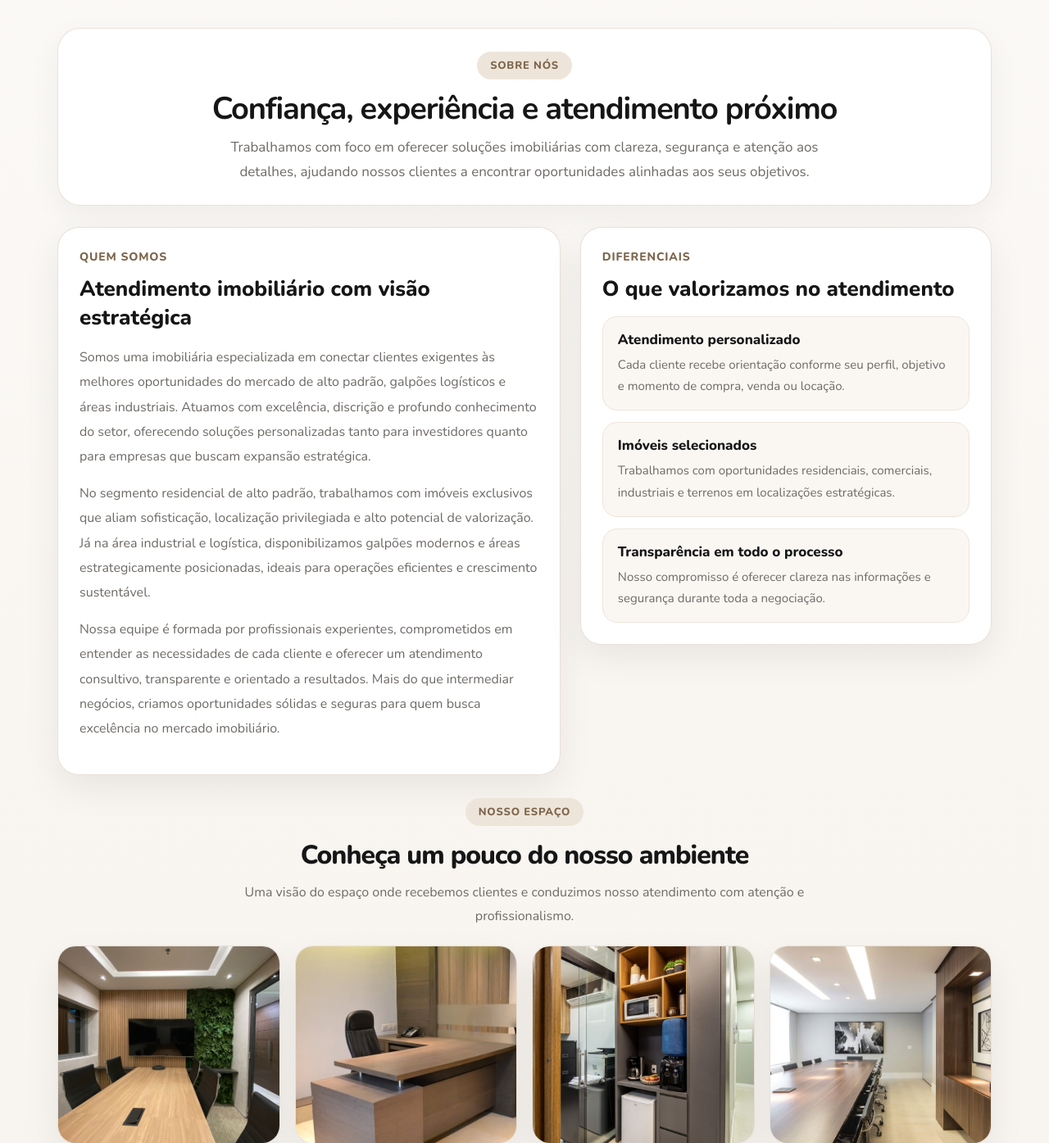
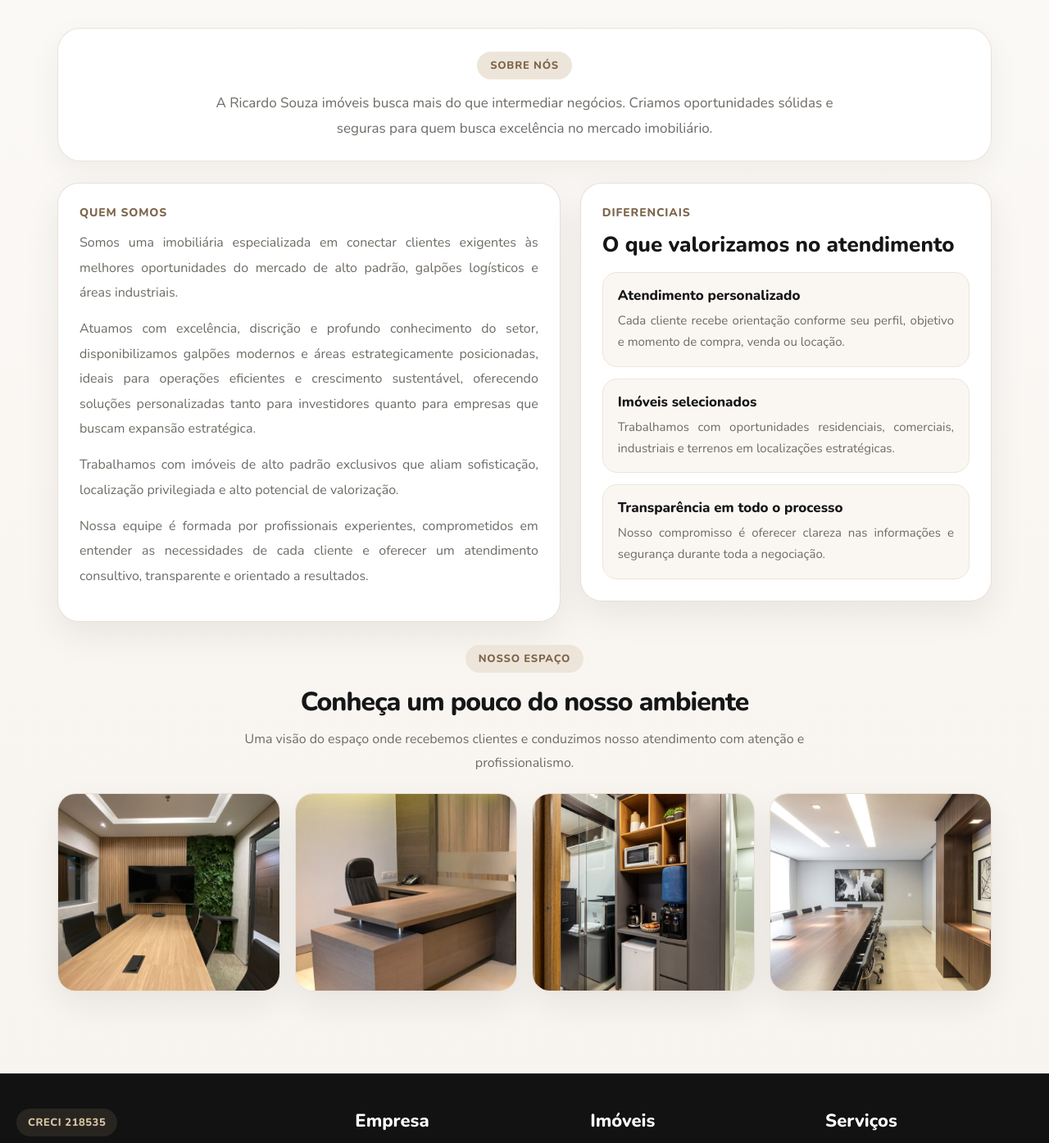
Before and after one commit to Site-Corretor/corretor-imoveis, a PHP site: page /sobre.php in a window 1280 px wide. Shown: the part 107-1502 px from the top of the page at 82% size. Run offline with PHP 8.4, Linux system fonts and the light colour scheme.

Commit message:
Trocando e justificando texto da pagina sobre nós

```diff
--- a/sobre.php
+++ b/sobre.php
@@ -42,20 +42,21 @@
     <main class="sobre-page">
         <div class="sobre-topo">
             <span class="section-label">Sobre nós</span>
-            <h1>Confiança, experiência e atendimento próximo</h1>
-            <p>Trabalhamos com foco em oferecer soluções imobiliárias com clareza, segurança e atenção aos detalhes, ajudando nossos clientes a encontrar oportunidades alinhadas aos seus objetivos.</p>
+
+            <p>A Ricardo Souza imóveis busca mais do que intermediar negócios. Criamos oportunidades sólidas e seguras para quem busca excelência no mercado imobiliário.</p>
         </div>
 
         <div class="sobre-grid">
             <div class="sobre-card">
                 <h2>Quem somos</h2>
-                <h3>Atendimento imobiliário com visão estratégica</h3>
 
-                <p>Somos uma imobiliária especializada em conectar clientes exigentes às melhores oportunidades do mercado de alto padrão, galpões logísticos e áreas industriais. Atuamos com excelência, discrição e profundo conhecimento do setor, oferecendo soluções personalizadas tanto para investidores quanto para empresas que buscam expansão estratégica.</p>
+                <p>Somos uma imobiliária especializada em conectar clientes exigentes às melhores oportunidades do mercado de alto padrão, galpões logísticos e áreas industriais.</p>
 
-                <p>No segmento residencial de alto padrão, trabalhamos com imóveis exclusivos que aliam sofisticação, localização privilegiada e alto potencial de valorização. Já na área industrial e logística, disponibilizamos galpões modernos e áreas estrategicamente posicionadas, ideais para operações eficientes e crescimento sustentável.</p>
+                <p>Atuamos com excelência, discrição e profundo conhecimento do setor, disponibilizamos galpões modernos e áreas estrategicamente posicionadas, ideais para operações eficientes e crescimento sustentável, oferecendo soluções personalizadas tanto para investidores quanto para empresas que buscam expansão estratégica.</p>
 
-                <p>Nossa equipe é formada por profissionais experientes, comprometidos em entender as necessidades de cada cliente e oferecer um atendimento consultivo, transparente e orientado a resultados. Mais do que intermediar negócios, criamos oportunidades sólidas e seguras para quem busca excelência no mercado imobiliário.</p>
+                <p>Trabalhamos com imóveis de alto padrão exclusivos que aliam sofisticação, localização privilegiada e alto potencial de valorização.</p>
+
+                <p>Nossa equipe é formada por profissionais experientes, comprometidos em entender as necessidades de cada cliente e oferecer um atendimento consultivo, transparente e orientado a resultados.</p>
             </div>
 
             <div class="sobre-card">
--- a/style.css
+++ b/style.css
@@ -1304,6 +1304,7 @@ section.main .center {
     line-height: 1.9;
     color: #6e6a65;
     margin-bottom: 14px;
+    text-align: justify;
 }
 
 .sobre-destaques {
```
